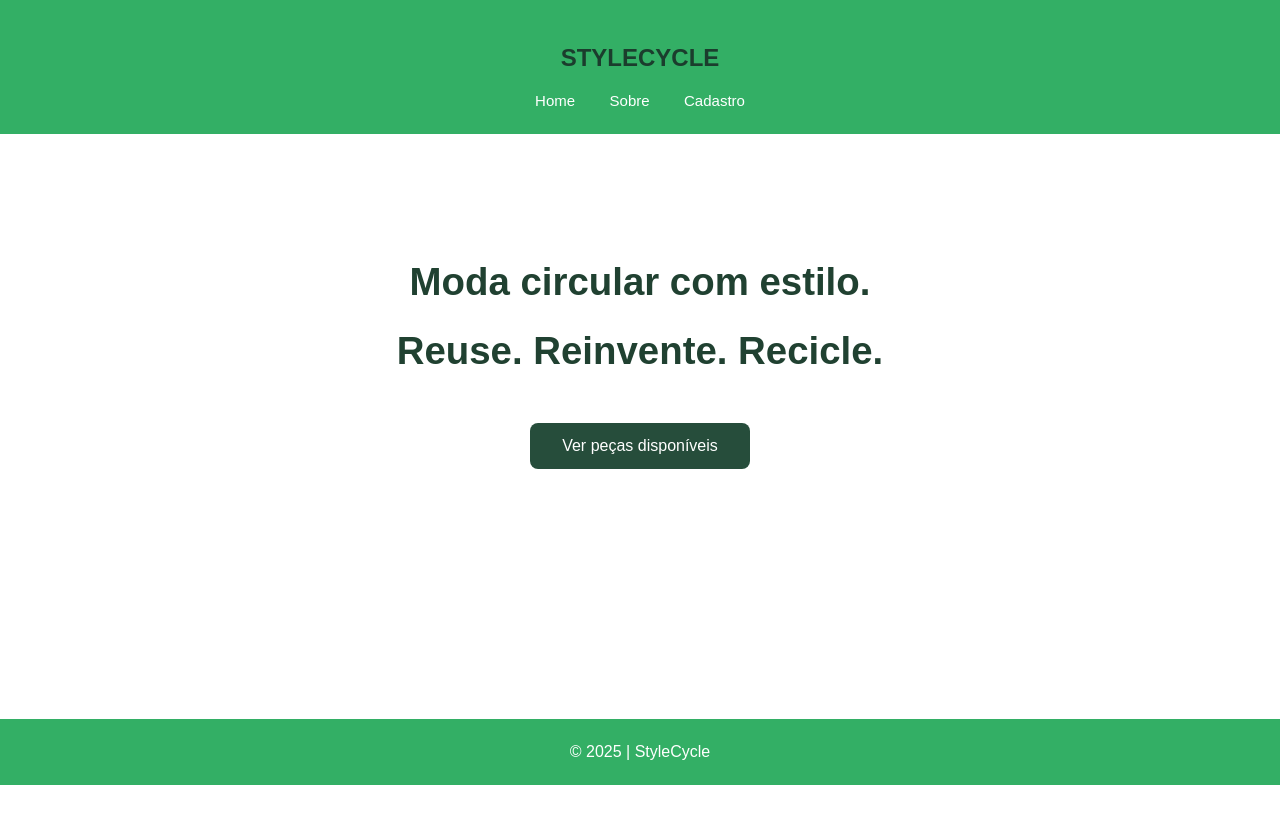
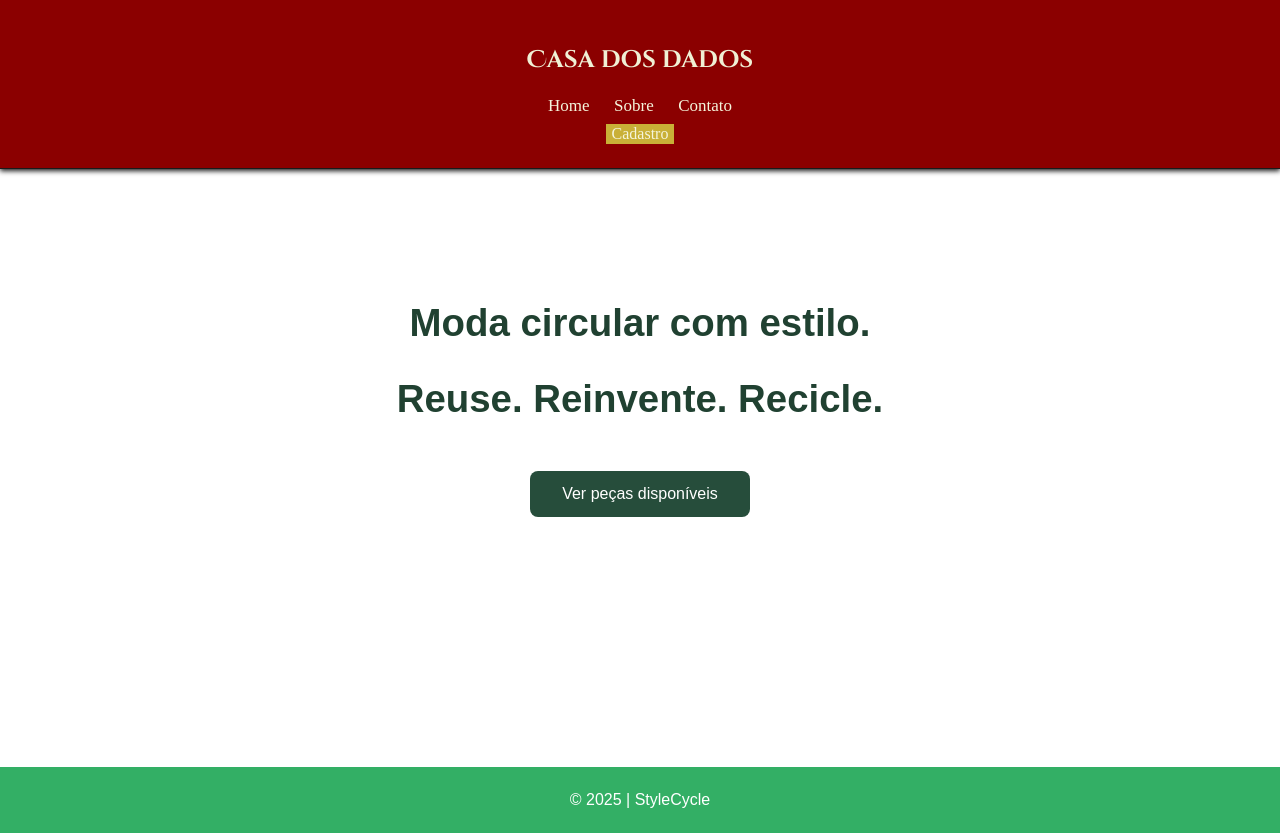
Before and after one commit to RafaelaMichelin/website-brecho, a plain HTML site: page index.html in a window 1280 px wide. Before the commit the page ends 800 px from the top, so only its background shows below. Drawn offline with Linux system fonts and the light colour scheme; a web font is replaced by a local one.

Commit message:
Modificando o cabeçalho de cada página

```diff
--- a/css/style.css
+++ b/css/style.css
@@ -8,29 +8,50 @@ body{
 
 
 header{
-    background-color:#33af65;
+    background-color:#8B0000;
     text-align: center;
-    color:#1b3d2d;
+    color: #f0f0d5;
     padding: 1.5rem 0;
-    border: none;
+    box-shadow: 0px 2px 5px #1A1A1A;
+  border-bottom: 1px solid #1A1A1A;
+
 }
+
 .cabecalho{
 background-size:cover ;
 background-position: center;
 justify-content: space-between;
 
 }
+.cabecalho h1{
+  font-family: Cinzel Decorative;
+}
+
 
  nav a {
     position: relative;
     text-decoration: none;
-    color: white;
-    padding: 10px 15px;
-    font-size: 15px;
-    border-radius: 5px;
+    color: #F5F5DC;
+    padding: 10px;
+    font-size: 17px;
+    font-family: Almendra Sans;
   }
   nav a:hover{
-    background-color: #27884e ;
+   color: #FFD700;
+}
+
+.cabecalho button{
+  margin-top: 8px;
+  background-color:#C9B037;;
+  color: #F5F5DC;
+  border: none;
+  font-size: 16px;
+  font-family: Almendra Sans;
+  cursor: pointer;
+}
+
+button:hover{
+  background-color: #FFD700;
 }
 
 .section1{
@@ -60,6 +81,27 @@ align-items: center;
   background-color: #3b6d56;
 }
 
+.main{
+    width: 90%;
+    margin: 2rem auto;
+}
+.section-produtos{
+    margin-bottom: 2rem;
+}
+
+.produto{
+    background-color: #b8d6bf;
+    border-radius: 8px;
+    padding: 1rem;
+    margin-bottom: 1rem;
+    display: flex;
+    flex-direction: row;
+    align-items: center;
+    text-align: center;
+}
+.img{
+  width: 10px;
+}
 
 
 /* PAGINA SOBRE NOS*/
--- a/index.html
+++ b/index.html
@@ -7,26 +7,43 @@
     <meta name='viewport' content='width=device-width, initial-scale=1'>
     <link rel='stylesheet' type='text/css' media='screen' href='css/style.css'>
     <script src='main.js'></script>
+
+    <link rel="preconnect" href="https://fonts.googleapis.com">
+<link rel="preconnect" href="https://fonts.gstatic.com" crossorigin>
+<link href="https://fonts.googleapis.com/css2?family=Alegreya+Sans:ital,wght@0,100;0,300;0,400;0,500;0,700;0,800;0,900;1,100;1,300;1,400;1,500;1,700;1,800;1,900&family=Cinzel+Decorative:wght@400;700;900&family=Montserrat:ital,wght@0,100..900;1,100..900&family=Open+Sans:ital,wght@0,300..800;1,300..800&family=Orbitron:wght@400..900&display=swap" rel="stylesheet">
+
+
+
+<link rel="preconnect" href="https://fonts.googleapis.com">
+<link rel="preconnect" href="https://fonts.gstatic.com" crossorigin>
+<link href="https://fonts.googleapis.com/css2?family=Alegreya+Sans:ital,wght@0,100;0,300;0,400;0,500;0,700;0,800;0,900;1,100;1,300;1,400;1,500;1,700;1,800;1,900&family=Almendra:ital,wght@0,400;0,700;1,400;1,700&family=Cinzel+Decorative:wght@400;700;900&family=Montserrat:ital,wght@0,100..900;1,100..900&family=Open+Sans:ital,wght@0,300..800;1,300..800&family=Orbitron:wght@400..900&display=swap" rel="stylesheet">
 </head>
 <body>
+
     <header>
-
     <div class="cabecalho">
   <nav>
-    <h1>STYLECYCLE</h1>
+    <h1>Casa dos dados</h1>
     <a href="#home" class="" onclick="">Home</a>
     <a href="sobre.html" class="">Sobre</a>
-    <a href="cadastro.html">Cadastro</a>
+    <a href="">Contato</a>
   </nav>
+  <button onclick="location.href='cadastro.html'">Cadastro</button>
 
 </div>
     </header>
 
-<div class="section1">
+  <main>
+    <section id="dilema" class="section1">
         <h1>Moda circular com estilo.</h1>
         <h1> Reuse. Reinvente. Recicle.</h1>
          <button class="btn-principal">Ver peças disponíveis</button>
     </div>
+</section>
+
+
+</main>
+
 
     <footer class="footer">
     <p>&copy; 2025 | StyleCycle</p>
```
Also changed, not shown: cadastro.html (+14 -2 lines), sobre.html (+15 -2 lines).
